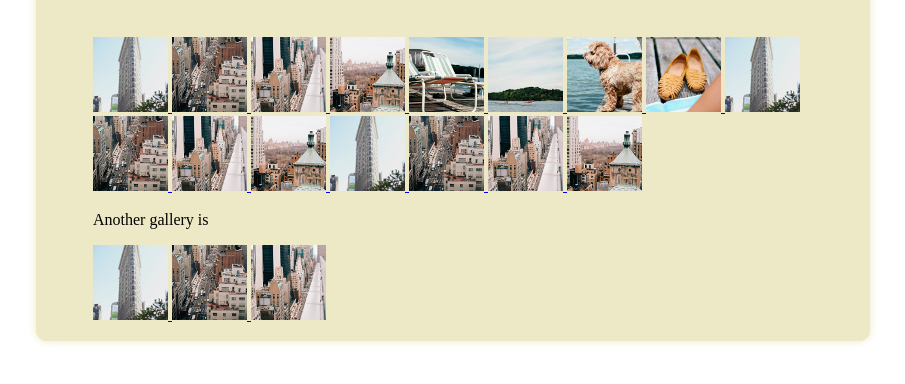
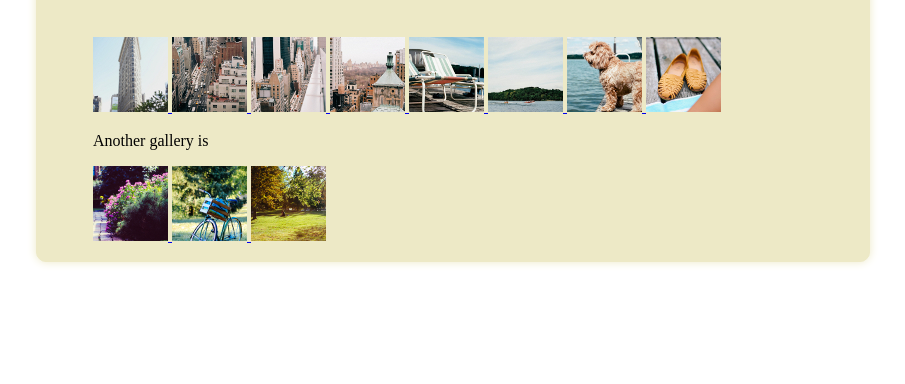
Before and after one commit to smunchi/jQuery-photo-gallery, a plain HTML site: page index.html in a window 1280 px wide. Shown: the part 84-468 px from the top of the page, without its empty margins (187-1092 px from the left). Drawn offline with nearby package versions, Linux system fonts and the light colour scheme.

Commit message:
more update

```diff
--- a/index.html
+++ b/index.html
@@ -58,54 +58,22 @@
 				<a href="photos/lake-4.jpg" class="photo_element" title="Lake Photo 4 Caption">
 					<img src="photos/lake-4-thumbnail.jpg" alt="Lake 4">
 				</a>
-
-                <a href="photos/city-1.jpg" class="photo_element" title="City Photo 1 Caption">
-                    <img src="photos/city-1-thumbnail.jpg" alt="City 1">
-                </a>
-
-                <a href="photos/city-2.jpg" class="photo_element" title="City Photo 2 Caption">
-                    <img src="photos/city-2-thumbnail.jpg" alt="City 2">
-                </a>
-
-                <a href="photos/city-3.jpg" class="photo_element" title="City Photo 3 Caption">
-                    <img src="photos/city-3-thumbnail.jpg" alt="City 3">
-                </a>
-
-                <a href="photos/city-4.jpg" class="photo_element" title="City Photo 4 Caption">
-                    <img src="photos/city-4-thumbnail.jpg" alt="City 4">
-                </a>
-
-                <a href="photos/city-1.jpg" class="photo_element" title="City Photo 1 Caption">
-                    <img src="photos/city-1-thumbnail.jpg" alt="City 1">
-                </a>
-
-                <a href="photos/city-2.jpg" class="photo_element" title="City Photo 2 Caption">
-                    <img src="photos/city-2-thumbnail.jpg" alt="City 2">
-                </a>
-
-                <a href="photos/city-3.jpg" class="photo_element" title="City Photo 3 Caption">
-                    <img src="photos/city-3-thumbnail.jpg" alt="City 3">
-                </a>
-
-                <a href="photos/city-4.jpg" class="photo_element" title="City Photo 4 Caption">
-                    <img src="photos/city-4-thumbnail.jpg" alt="City 4">
-                </a>
 			</div><!-- .photos end -->
 
             <p>Another gallery is</p>
 
             <div class="photos_another">
 
-                <a href="photos/city-1.jpg" class="photo_element" title="City Photo 1 Caption">
-                    <img src="photos/city-1-thumbnail.jpg" alt="City 1">
+                <a href="photos/park-5.jpg" class="photo_element" title="park Photo 1 Caption">
+                    <img src="photos/park-5-thumbnail.jpg" alt="park 5">
                 </a>
 
-                <a href="photos/city-2.jpg" class="photo_element" title="City Photo 2 Caption">
-                    <img src="photos/city-2-thumbnail.jpg" alt="City 2">
+              <a href="photos/park-6.jpg" class="photo_element" title="park Photo 1 Caption">
+                    <img src="photos/park-6-thumbnail.jpg" alt="park 6">
                 </a>
 
-                <a href="photos/city-3.jpg" class="photo_element" title="City Photo 3 Caption">
-                    <img src="photos/city-3-thumbnail.jpg" alt="City 3">
+                 <a href="photos/park-7.jpg" class="photo_element" title="park Photo 1 Caption">
+                    <img src="photos/park-7-thumbnail.jpg" alt="park 7">
                 </a>
             </div><!-- .photos end -->
 
```
